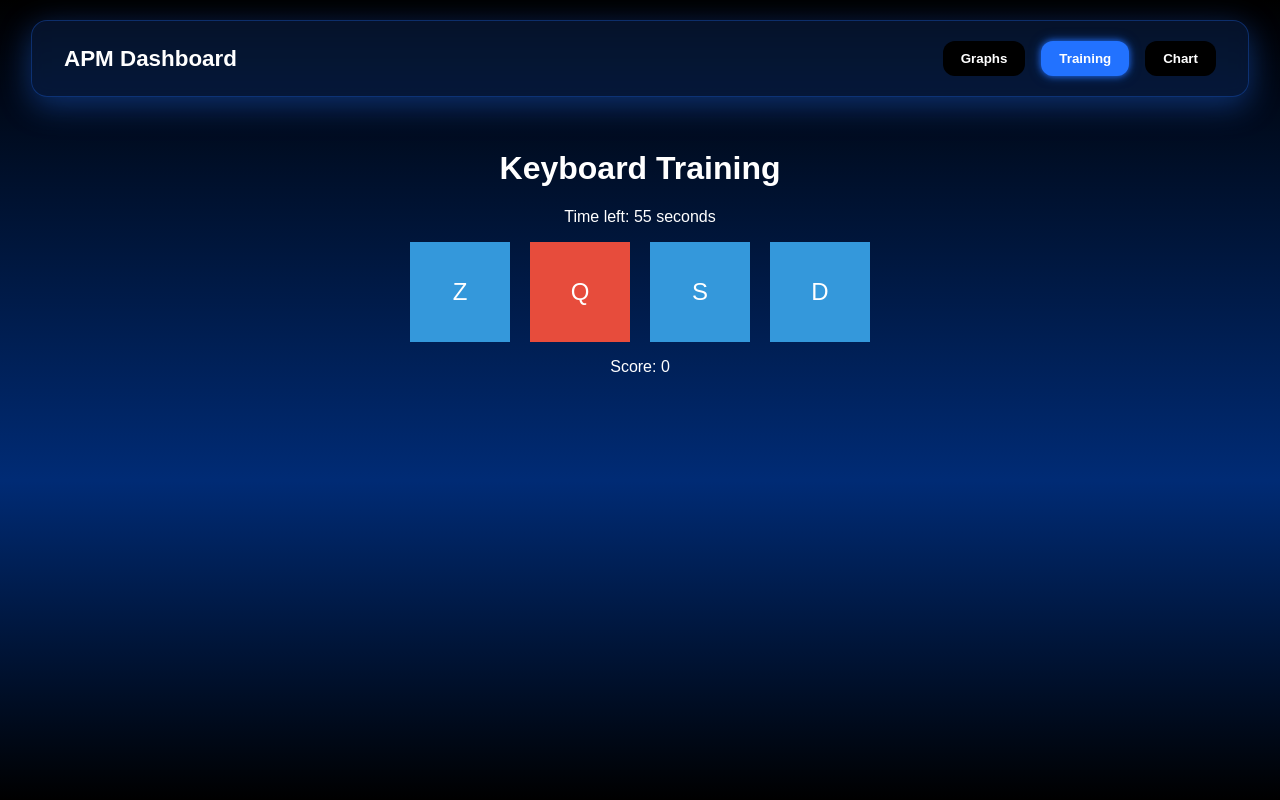
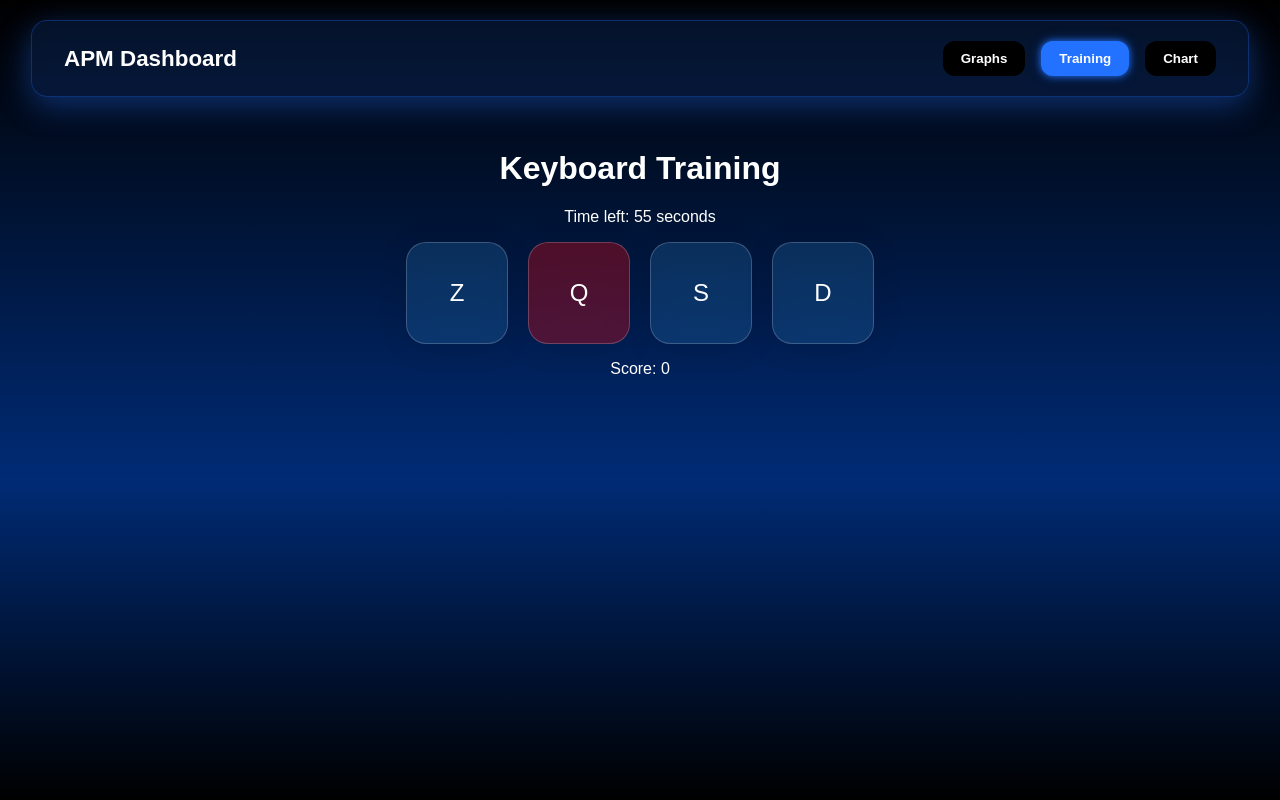
Before and after one commit to Altrevis/APM-application, a React (Create React App) app in the folder apm-app/: page /training in a window 1280 px wide. Built offline with nearby package versions, Linux system fonts and the light colour scheme; no server answers.

Commit message:
style css

```diff
--- a/apm-app/src/TrainingPage.js
+++ b/apm-app/src/TrainingPage.js
@@ -2,25 +2,14 @@ import React, { useState, useEffect } from 'react';
 import axios from 'axios';
 
 const TrainingPage = () => {
-  const [sessionId, setSessionId] = useState(null);
   const [score, setScore] = useState(0);
   const [timeLeft, setTimeLeft] = useState(60);
   const [activeKey, setActiveKey] = useState('');
   const [trainingCompleted, setTrainingCompleted] = useState(false);
   const [keyScores, setKeyScores] = useState({ z: 0, q: 0, s: 0, d: 0 });
+
   const boxes = React.useMemo(() => ['z', 'q', 's', 'd'], []);
 
-  useEffect(() => {
-    const createSession = async () => {
-      try {
-        const response = await axios.post('http://localhost:5000/start_training_session');
-        setSessionId(response.data.session_id);
-      } catch (error) {
-        console.error("Erreur lors de la création de la session:", error);
-      }
-    };
-    createSession();
-  }, []);
   useEffect(() => {
     if (timeLeft > 0) {
       const timer = setInterval(() => setTimeLeft((prev) => prev - 1), 1000);
@@ -37,34 +26,33 @@ const TrainingPage = () => {
     }
   }, [boxes, score, trainingCompleted]);
 
+  // Handle key press events
   const handleKeyPress = React.useCallback((event) => {
     if (event.key === activeKey) {
       setScore((prev) => prev + 1);
       setKeyScores((prev) => ({
         ...prev,
-        [activeKey]: prev[activeKey] + 1,
+        [activeKey]: prev[activeKey] + 1, // Increment the score for the active key
       }));
-      updateActionData(activeKey);
+      updateActionData(activeKey); // Send action data to the server
     }
   }, [activeKey]);
 
+  // Send action data to the server
   const updateActionData = async (action) => {
     await axios.post('http://localhost:5000/update_data', { action });
   };
 
+  // Send training data when the training is completed
   const sendTrainingData = async () => {
-    if (sessionId) {
-      await axios.post('http://localhost:5000/save_training_results_with_session', {
-        session_id: sessionId,
-        results: keyScores,
-      });
-    }
+    await axios.post('http://localhost:5000/save_training_results', keyScores); // Send dynamic key scores
   };
 
+  // Add and remove the keydown event listener
   useEffect(() => {
     window.addEventListener('keydown', handleKeyPress);
     return () => window.removeEventListener('keydown', handleKeyPress);
-  }, [handleKeyPress]);
+  }, [activeKey, handleKeyPress]);
 
   return (
     <div style={{ textAlign: 'center', marginTop: '50px' }}>
@@ -77,13 +65,21 @@ const TrainingPage = () => {
             style={{
               width: '100px',
               height: '100px',
-              backgroundColor: key === activeKey ? '#e74c3c' : '#3498db',
+              borderRadius: '20px',
+              background: key === activeKey
+                ? 'rgba(255, 0, 0, 0.3)'  // rouge transparent pour la touche active
+                : 'rgba(52, 152, 219, 0.2)', // bleu transparent sinon
+              boxShadow: '0 4px 30px rgba(0, 0, 0, 0.1)',
+              backdropFilter: 'blur(10px)',
+              WebkitBackdropFilter: 'blur(10px)',
+              border: '1px solid rgba(255, 255, 255, 0.2)',
               display: 'flex',
               alignItems: 'center',
               justifyContent: 'center',
               color: 'white',
               fontSize: '24px',
               cursor: 'pointer',
+              transition: 'all 0.3s ease',
             }}
           >
             {key.toUpperCase()}
```
